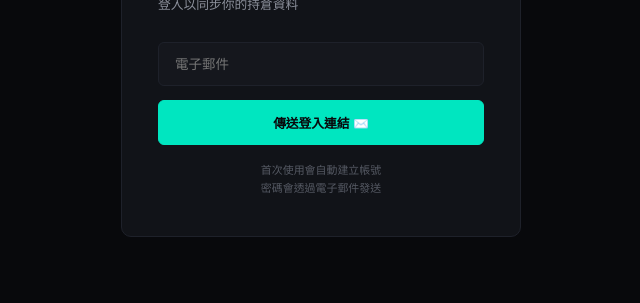
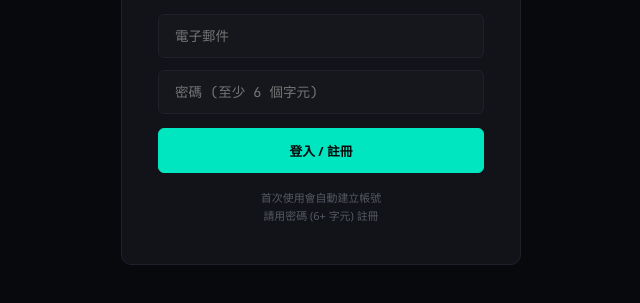
Before and after one commit to SILENCEAXY/portfolio-tracker, a website: page index.html in a window 1280 px wide. Shown: the part 387-690 px from the top of the page, without its empty margins (319-959 px from the left). Drawn offline with nearby package versions, Linux system fonts and the light colour scheme.

Commit message:
Switch to password auth (avoid 429 rate limit)

```diff
--- a/index.html
+++ b/index.html
@@ -263,11 +263,12 @@ input[type="date"]{color-scheme:dark}
   <div class="login-card">
     <h2>Portfolio Tracker</h2>
     <p>登入以同步你的持倉資料</p>
-    <input type="email" id="loginEmail" placeholder="電子郵件" autocomplete="email">
-    <button class="btn btn-primary" id="loginBtn" onclick="Auth.login()">傳送登入連結 ✉️</button>
+    <input type="email" id="loginEmail" placeholder="電子郵件" autocomplete="email" style="margin-bottom:12px">
+    <input type="password" id="loginPassword" placeholder="密碼 (至少 6 個字元)" autocomplete="current-password" minlength="6" style="margin-bottom:14px">
+    <button class="btn btn-primary" id="loginBtn" onclick="Auth.login()">登入 / 註冊</button>
     <div class="hint">
       首次使用會自動建立帳號<br>
-      密碼會透過電子郵件發送
+      請用密碼 (6+ 字元) 註冊
     </div>
   </div>
 </div>
@@ -359,11 +360,20 @@ const Auth = {
   },
   async login() {
     const email = document.getElementById('loginEmail').value.trim();
+    const password = document.getElementById('loginPassword').value;
     if (!email) { UI.toast('請輸入電子郵件', 'error'); return; }
-    const btn = document.getElementById('loginBtn'); btn.disabled = true; btn.textContent = '傳送中...';
-    const { error } = await supabase.auth.signInWithOtp({ email, options: { emailRedirectTo: 'https://silenceaxy.github.io/' } });
-    if (error) { UI.toast('登入失敗: ' + error.message, 'error'); btn.disabled = false; btn.textContent = '傳送登入連結 ✉️'; }
-    else { UI.toast('已傳送登入連結到 ' + email, 'success'); btn.textContent = '已傳送 ✓'; }
+    if (!password || password.length < 6) { UI.toast('密碼至少需要 6 個字元', 'error'); return; }
+    const btn = document.getElementById('loginBtn'); btn.disabled = true; btn.textContent = '處理中...';
+    let res = await supabase.auth.signInWithPassword({ email, password });
+    if (res.error && (res.error.message.includes('Invalid login') || res.error.message.includes('invalid'))) {
+      const signup = await supabase.auth.signUp({ email, password });
+      if (signup.error) { UI.toast('註冊失敗: ' + signup.error.message, 'error'); btn.disabled = false; btn.textContent = '登入 / 註冊'; return; }
+      if (signup.data.user && !signup.data.session) { UI.toast('請到信箱確認帳號 (檢查垃圾信匣)', 'error'); btn.disabled = false; btn.textContent = '登入 / 註冊'; return; }
+      res = signup;
+    }
+    if (res.error) { UI.toast('登入失敗: ' + res.error.message, 'error'); btn.disabled = false; btn.textContent = '登入 / 註冊'; return; }
+    UI.toast('登入成功！', 'success');
+    Auth.onLogin(res.data.user);
   },
   async checkSession() {
     const { data: { session } } = await supabase.auth.getSession();
@@ -493,7 +503,7 @@ const App={
   importData(event){const file=event.target.files[0];if(!file)return;const reader=new FileReader();reader.onload=async(e)=>{try{const data=JSON.parse(e.target.result);if(!Array.isArray(data))throw new Error('格式錯誤');data.forEach((h,i)=>{if(!h.symbol||!h.market||!h.buyPrice||!h.quantity)throw new Error(`第${i+1}筆格式不完整`);});if(!confirm(`即將匯入 ${data.length} 筆持倉到雲端，確定繼續？`))return;await Data.importAll(data);UI.toast(`已匯入 ${data.length} 筆持倉`,'success');await App.refreshPrices(true);}catch(err){UI.toast('匯入失敗: '+err.message,'error');}};reader.readAsText(file);event.target.value='';}
 };
 
-document.addEventListener('DOMContentLoaded', async ()=>{await Auth.init();document.getElementById('loginEmail').addEventListener('keydown',(e)=>{if(e.key==='Enter')Auth.login();});document.addEventListener('keydown',(e)=>{if((e.ctrlKey||e.metaKey)&&e.key==='k'){e.preventDefault();App.showAddModal();}if(e.key==='Escape')Modal.close();});});
+document.addEventListener('DOMContentLoaded', async ()=>{await Auth.init();const onEnter=()=>{if(e.key==='Enter')Auth.login();};document.getElementById('loginEmail').addEventListener('keydown',(e)=>{if(e.key==='Enter')Auth.login();});document.getElementById('loginPassword').addEventListener('keydown',(e)=>{if(e.key==='Enter')Auth.login();});document.addEventListener('keydown',(e)=>{if((e.ctrlKey||e.metaKey)&&e.key==='k'){e.preventDefault();App.showAddModal();}if(e.key==='Escape')Modal.close();});});
 </script>
 </body>
 </html>
```
